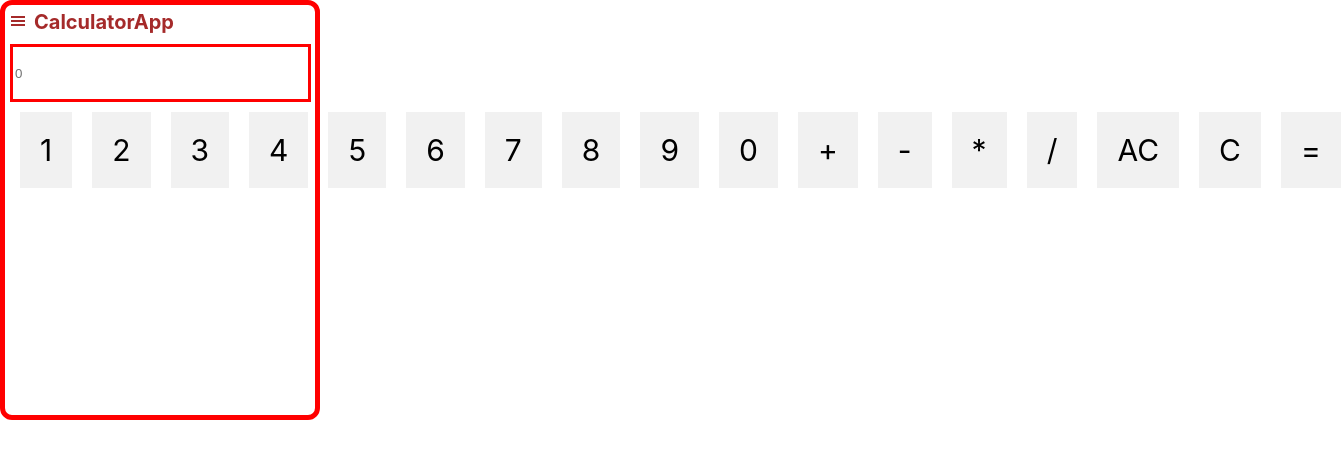
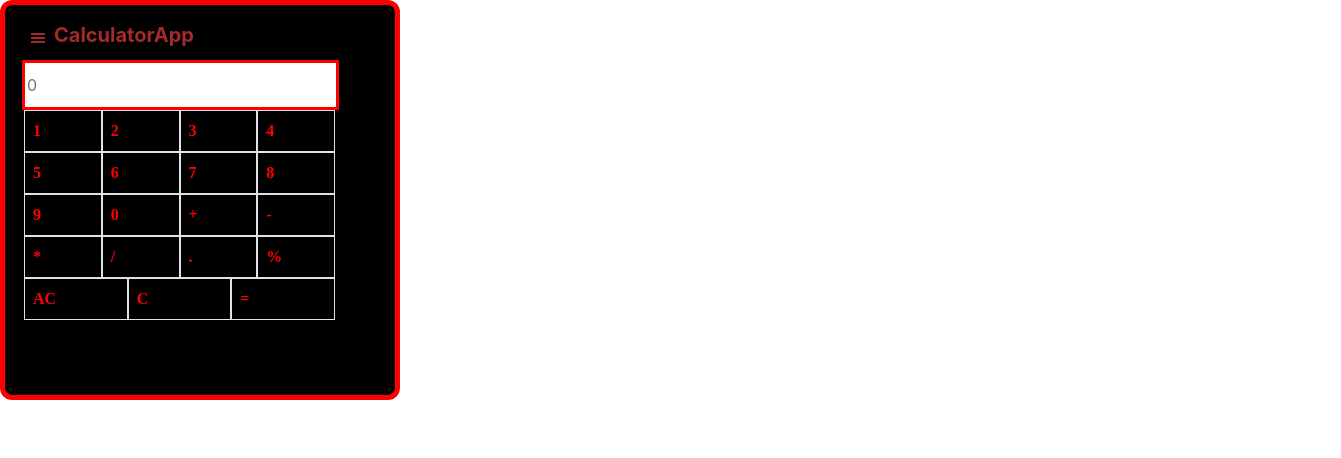
Before and after one commit to trishaMagical/CalculatorProject-with-Redux, a React (Create React App) app: page / in a window 1280 px wide. Shown: the top 458 px of the page, 1341 px wide, since content can reach past the window. Built offline with nearby package versions, Linux system fonts and the light colour scheme.

Commit message:
Final Commit with CSS

```diff
--- a/public/index.html
+++ b/public/index.html
@@ -8,6 +8,12 @@
     <meta
       name="description"
       content="Web site created using create-react-app"
+    />
+    <link
+    rel="stylesheet"
+    href="https://cdn.jsdelivr.net/npm/bootstrap@5.1.3/dist/css/bootstrap.min.css"
+    integrity="sha384-1BmE4kWBq78iYhFldvKuhfTAU6auU8tT94WrHftjDbrCEXSU1oBoqyl2QvZ6jIW3"
+    crossorigin="anonymous"
     />
     <link rel="apple-touch-icon" href="%PUBLIC_URL%/logo192.png" />
     <!--
--- a/src/App.js
+++ b/src/App.js
@@ -1,4 +1,3 @@
-import logo from './logo.svg';
 import './App.css';
 import React from 'react';
 import CalculatorApp from './components/CalculatorApp';
--- a/src/components/CalculatorApp.css
+++ b/src/components/CalculatorApp.css
@@ -1,14 +1,16 @@
 .calculator-App{
     height: 400px;
-    width: 300px;
+    width: 400px;
     border: 5px solid red;
     padding: 5px;
     border-radius: 12px;
-    background-color:white;
+    background-color:black;
 
 }
 .burgerColor{
-color: brown;
+    color: brown;
+    margin-left: 8px;
+
 }
 .Heading{
     margin-left: 8px;
@@ -17,10 +19,3 @@ color: brown;
     font-size: 20px;
 
 }
-.inputBox{
-    height: 50px;
-    width: 97%;
-    margin-top: 10px;
-    border: 3px solid red;
-    color: black;
-}
--- a/src/components/CalculatorApp.js
+++ b/src/components/CalculatorApp.js
@@ -2,20 +2,19 @@ import React from 'react'
 import {GiHamburgerMenu} from "react-icons/gi";
 import Keypad from './Keypad'
 import Display from './Dispaly'
-import Key from './Key'
+import Key from './Key';
+import "./CalculatorApp.css";
 const CalculatorApp = () => {
   return (
-    <div>
+    <div className='calculator-App'>
       <section>
-        <div className="calculator-App">
+        <div className="container">
             <div className='burgerColor'>
                 <GiHamburgerMenu/>
                 <label className='Heading'>CalculatorApp</label>
              </div>
-
-
-             <Display />
-      <Keypad/>
+              <Display />
+              <Keypad/>
 
 
 
--- a/src/components/Dispaly.js
+++ b/src/components/Dispaly.js
@@ -1,5 +1,5 @@
 import React from 'react';
-import "./CalculatorApp.css";
+// import "./CalculatorApp.css";
 
 
 import {useDispatch,useSelector} from 'react-redux'
@@ -7,6 +7,7 @@ import {useDispatch,useSelector} from 'react-redux'
 import {CALCULATOR_KEY} from '../redux/calculatorRedux/calculator.reducer'
 
 import { connect } from "react-redux";
+import "./Display.css";
 
 const Display = () => {
    const dispatch = useDispatch()
@@ -17,7 +18,7 @@ const Display = () => {
   return (
     <React.Fragment>
       {/* <pre>{JSON.stringify(viewCalculator)}</pre> */}
-      <div className="">
+      <div className="displayContainer">
                 <input
                   type="text"
                   placeholder='0'
--- /dev/null
+++ b/src/components/Display.css
@@ -0,0 +1,8 @@
+
+.inputBox{
+    height: 50px;
+    width: 89%;
+    margin-top: 10px;
+    border: 3px solid red;
+    color: black;
+}
--- a/src/components/Key.css
+++ b/src/components/Key.css
@@ -1,20 +1,5 @@
-/* .keyBox{
-    width: 55px;
-    height: 25px;
-  border: 3px solid green;
-  margin-bottom: 3px;
-  margin-top: 3px;
-  display: grid
-
-
-} */
-.flex-container{
-    display: flex;
-    /* background-color: DodgerBlue; */
+.KeyContainer{
+    width:301px;
+    height:309px;
+    border-radius: 3px;
 }
-.flex-container > div {
-    background-color: #f1f1f1;
-    margin: 10px;
-    padding: 20px;
-    font-size: 30px;
-  }
--- a/src/components/Key.js
+++ b/src/components/Key.js
@@ -1,27 +1,46 @@
 import React,{useState} from 'react'
-import "./Key.css";
+ import "./Key.css";
 import {useDispatch,useSelector} from 'react-redux'
 import {loadAns, loadBackspace, loadButtons, loadClear} from '../redux/calculatorRedux/calculator.actions'
 //import {CALCULATOR_KEY} from '../redux/calculatorRedux/calculator.reducer'
 const Key = () => {
   const dispatch = useDispatch()
-  const [numbers, setNumbers] = useState([1,2,3,4,5,6,7,8,9,0 ,'+','-','*','/'])
+  const [numbers, setNumbers] = useState([1,2,3,4,5,6,7,8,9,0 ,'+','-','*','/','.','%'])
 
   return (
-    <div className="flex-container" >
+    <div style={{width:"301px", }}>
+      <div className='row' style={{marginLeft:"2px", fontWeight:"bold" , fontFamily:"initial", color:"red" , borderRadius:"3px"}}>
 
       {
         numbers.map((ele)=>
 
-          <div className='keyBox' onClick={()=>dispatch(loadButtons(ele))}>{ele}</div>)
+        <div className='col-3 p-2 border  '>
+
+          <span  onClick={()=>dispatch(loadButtons(ele))}>
+
+            {ele}
+
+           </span>
+
+        </div>
+          )
 
 
       }
 
+      </div>
+      <div className='row' style={{marginLeft:"2px", fontWeight:"bold" , fontFamily:"initial", color:"red" , borderRadius:"3px"}}>
+      <div className='col-4 p-2 border ' onClick={()=>dispatch(loadClear())}>AC</div>
+      <div className='col-4 p-2 border ' onClick={()=>dispatch(loadBackspace())}>C</div>
+      <div className='col-4 p-2 border ' onClick={()=>dispatch(loadAns())}>=</div>
+      </div>
 
-      <div className='keyBox' onClick={()=>dispatch(loadClear())}>AC</div>
-      <div className='keyBox' onClick={()=>dispatch(loadBackspace())}>C</div>
-      <div className='keyBox' onClick={()=>dispatch(loadAns())}>=</div>
+
+
+
+
+
+
     </div>
   )
 }
--- a/src/components/Keypad.js
+++ b/src/components/Keypad.js
@@ -4,6 +4,7 @@ import {loadAns, loadBackspace, loadButtons, loadClear} from '../redux/calculato
 //import {CALCULATOR_KEY} from '../redux/calculatorRedux/calculator.reducer'
 import { connect } from "react-redux";
 import Key from"./Key";
+// import "./keypad.css"
 
 
 const Buttons = () => {
```
